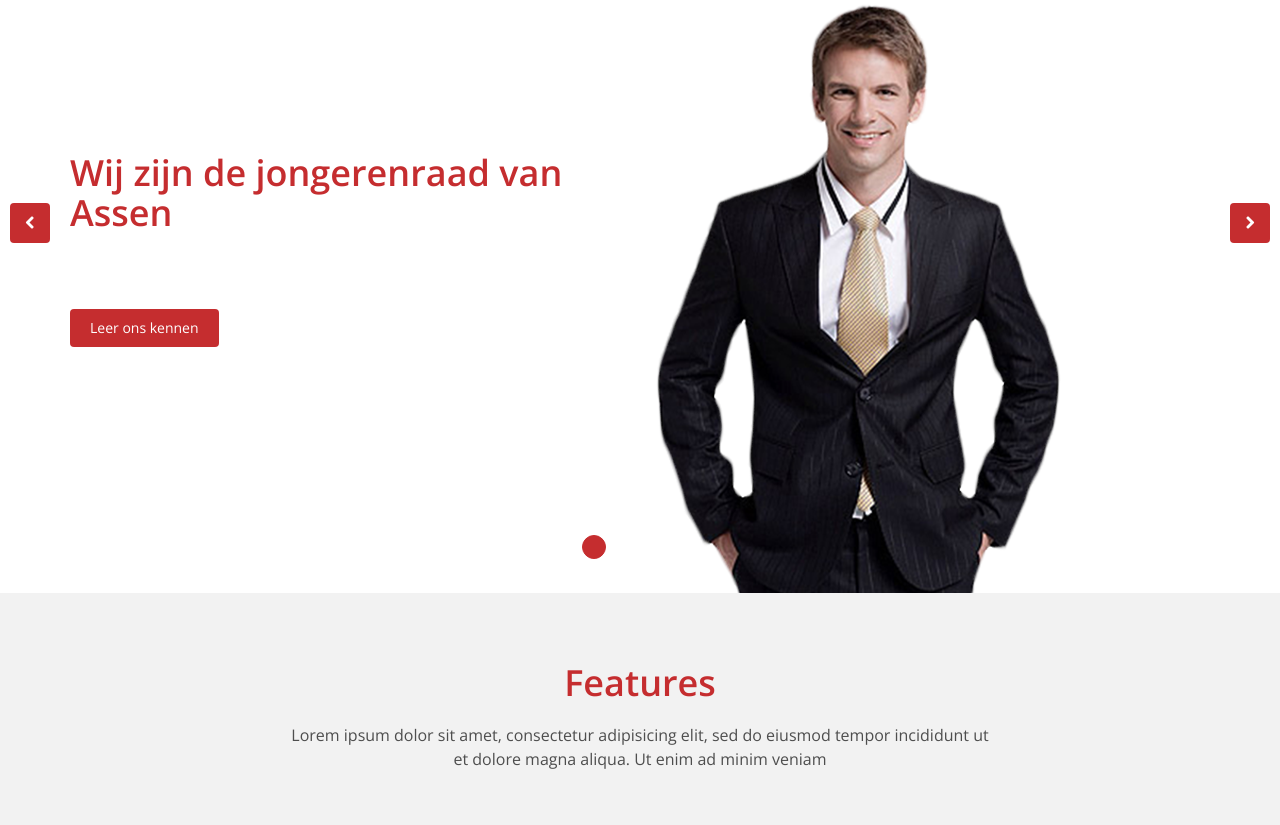
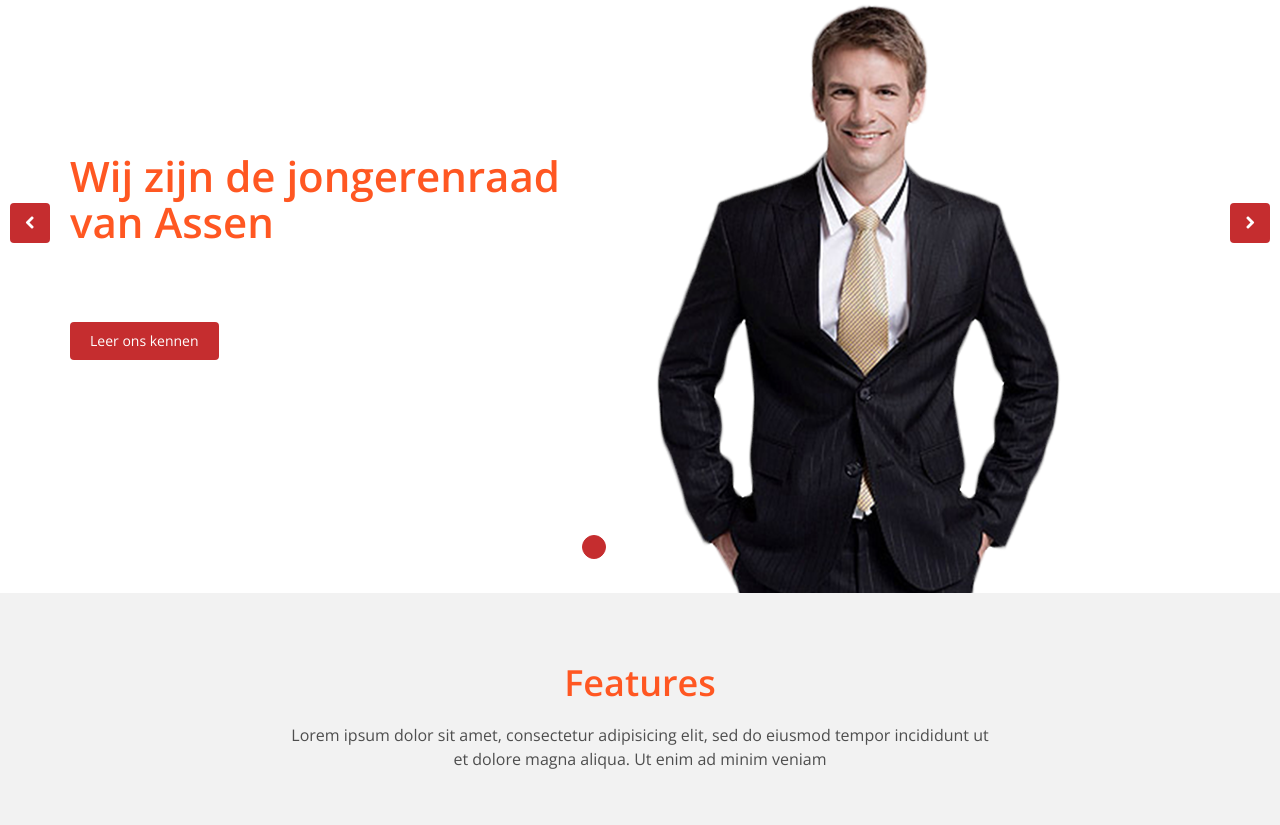
Before and after one commit to DutchKid/JA_nieuwe_website, a plain HTML site: page corlate-design/index.html in a window 1280 px wide. Shown: the part 275-1100 px from the top of the page. Drawn offline with nearby package versions, Linux system fonts and the light colour scheme.

Commit message:
Update main.css

```diff
--- a/corlate-design/css/main.css
+++ b/corlate-design/css/main.css
@@ -24,13 +24,13 @@ h6 {
 }
 
 h1{
-  font-size: 36px;
-  color:#c52d2f;
+  font-size: 42px;
+  color:#FF5722;
 }
 
 h2{
   font-size: 20px;
-  color:#c52d2f;
+  color:#FF5722;
 }
 
 h3{
```
